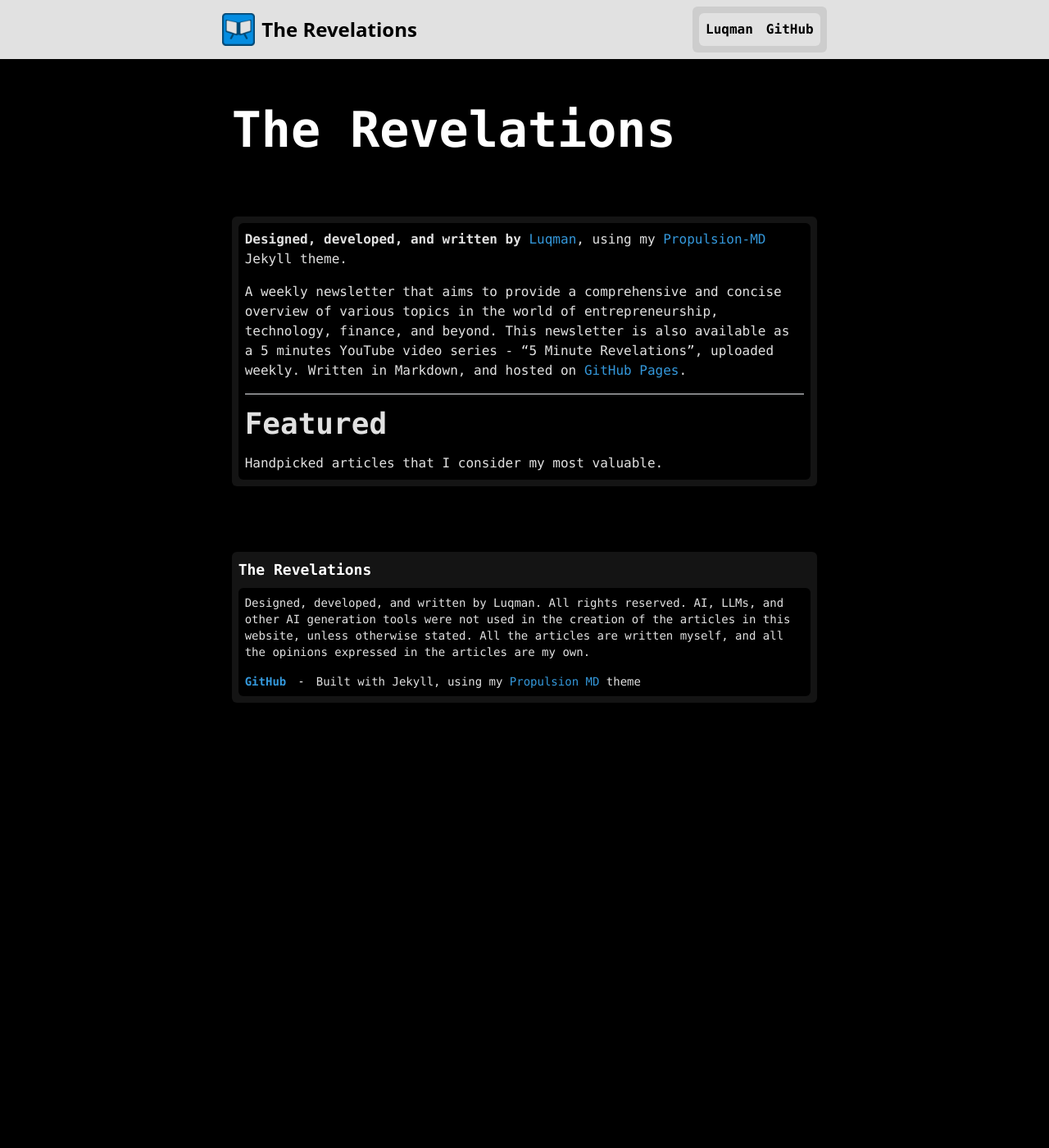
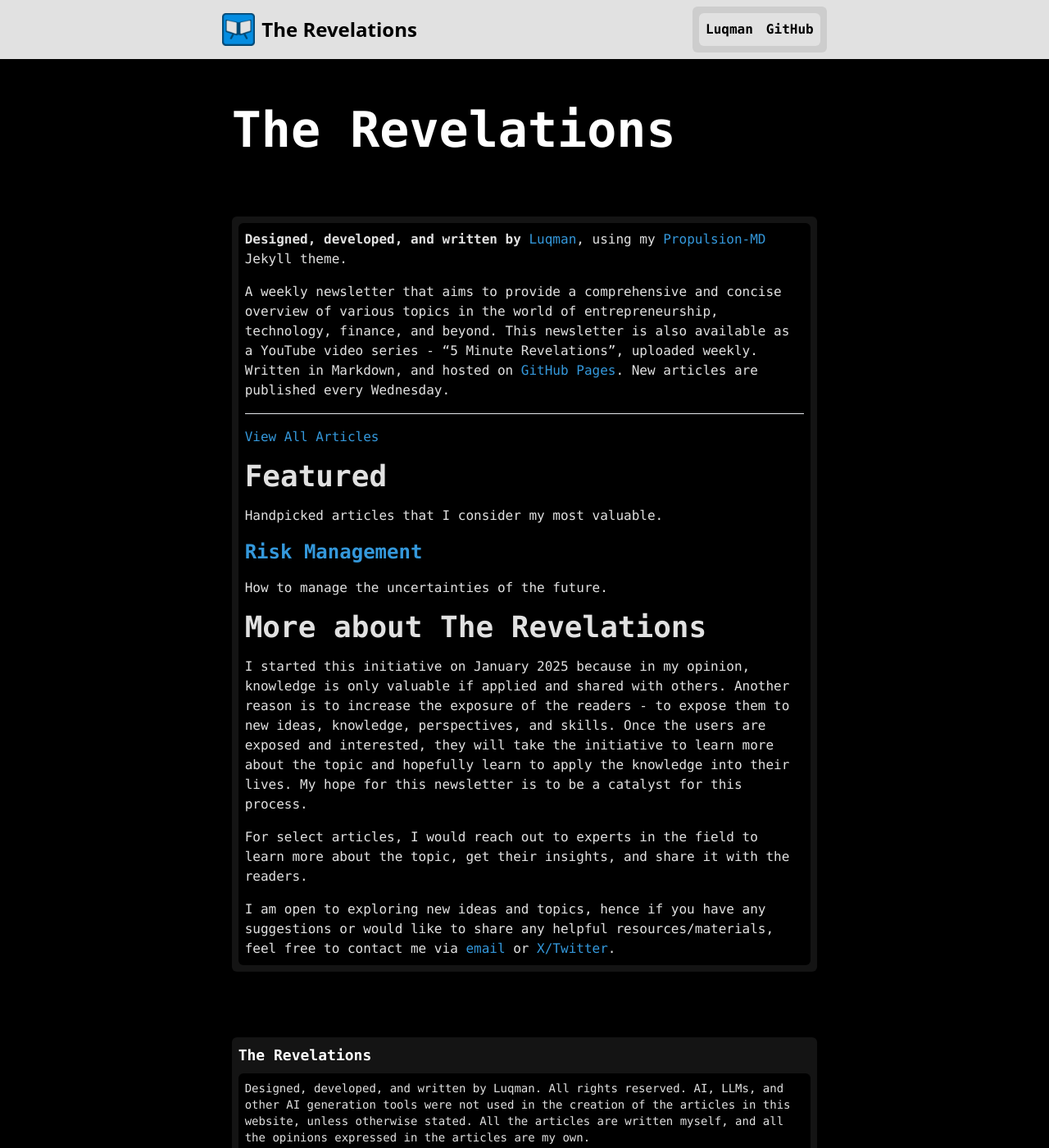
Before and after one commit to theluqmn/revelations, a Jekyll site: the page built from index.md, in a window 1280 px wide and 1400 px high. Shown: the whole window at 82% size. Built offline with Jekyll 4.4.1, drawn with Linux system fonts in a browser that asks for light colours; nearby versions of some CDN libraries.

Commit message:
new index, preparation for smth else coming soon

```diff
--- a/index.md
+++ b/index.md
@@ -6,10 +6,24 @@ description: A weekly newsletter that aims to provide a comprehensive and concis
 
 **Designed, developed, and written by** [Luqman](https://theluqmn.github.io/), using my [Propulsion-MD](https://theluqmn.github.io/propulsion-md/) Jekyll theme.
 
-A weekly newsletter that aims to provide a comprehensive and concise overview of various topics in the world of entrepreneurship, technology, finance, and beyond. This newsletter is also available as a 5 minutes YouTube video series - "5 Minute Revelations", uploaded weekly. Written in Markdown, and hosted on [GitHub Pages](https://pages.github.com/).
+A weekly newsletter that aims to provide a comprehensive and concise overview of various topics in the world of entrepreneurship, technology, finance, and beyond. This newsletter is also available as a YouTube video series - "5 Minute Revelations", uploaded weekly. Written in Markdown, and hosted on [GitHub Pages](https://pages.github.com/). New articles are published every Wednesday.
 
 ---
+
+[View All Articles](./articles/all.md)
 
 ## Featured
 
 Handpicked articles that I consider my most valuable.
+
+### [Risk Management](./articles/risk-management.md)
+
+How to manage the uncertainties of the future.
+
+## More about The Revelations
+
+I started this initiative on January 2025 because in my opinion, knowledge is only valuable if applied and shared with others. Another reason is to increase the exposure of the readers - to expose them to new ideas, knowledge, perspectives, and skills. Once the users are exposed and interested, they will take the initiative to learn more about the topic and hopefully learn to apply the knowledge into their lives. My hope for this newsletter is to be a catalyst for this process.
+
+For select articles, I would reach out to experts in the field to learn more about the topic, get their insights, and share it with the readers.
+
+I am open to exploring new ideas and topics, hence if you have any suggestions or would like to share any helpful resources/materials, feel free to contact me via [email](mailto:luqman.yazrie@outlook.com) or [X/Twitter](https://x.com/theluqmn).
```
